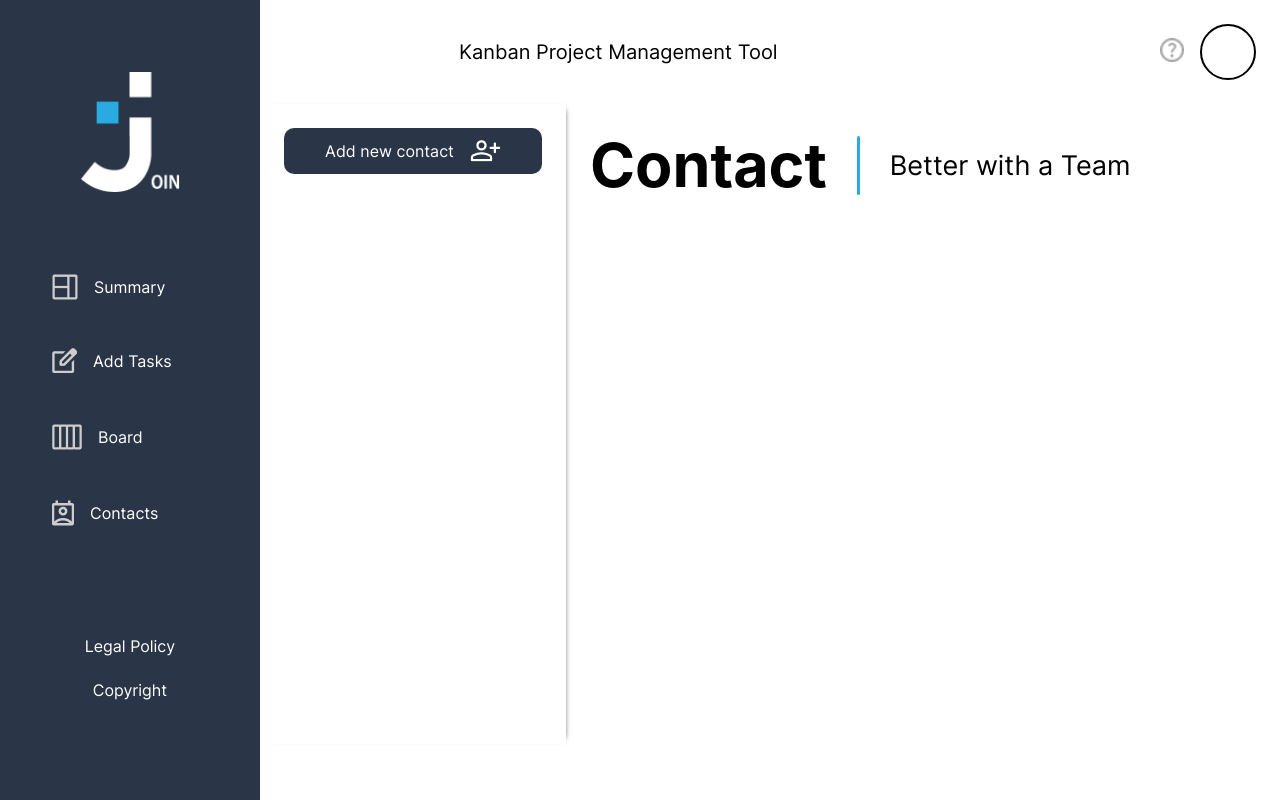
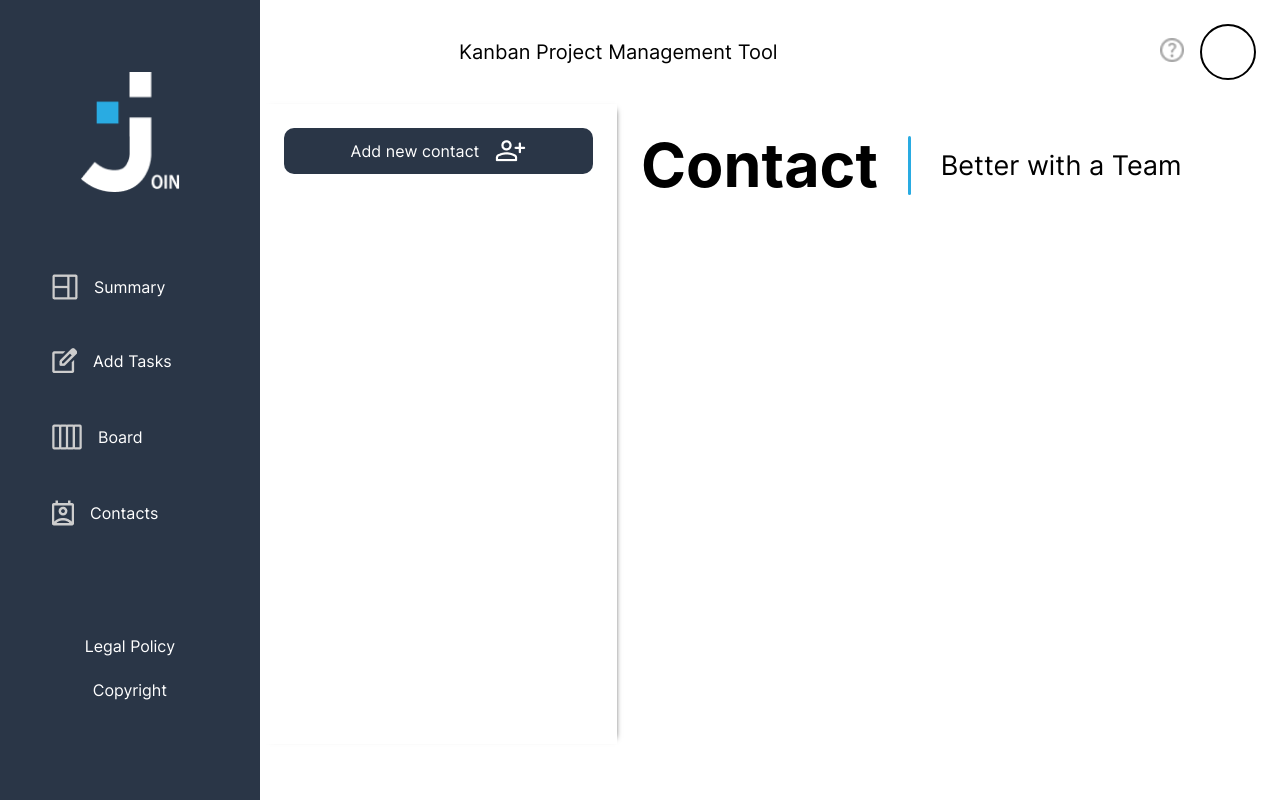
Before and after one commit to VincenzoRispoli/join-frontend, a website: page contacts.html in a window 1280 px wide. Drawn offline with Linux system fonts and the light colour scheme; sample sign-in values are in the browser's storage; a web font is replaced by a local one.

Commit message:
adjustments

```diff
--- a/CSS/contact.css
+++ b/CSS/contact.css
@@ -19,7 +19,7 @@ h3 {
 }
 
 .contact-list-container {
-    width: 30%;
+    width: 35%;
     height: 100%;
     box-shadow: 4px 0px 6px -6px #000;
     display: flex;
@@ -66,7 +66,7 @@ h3 {
 }
 
 .contacts-header-and-details-container {
-    width: 70%;
+    width: 65%;
     display: flex;
     flex-direction: column;
     align-items: flex-start;
@@ -480,6 +480,7 @@ input[type=number]::-webkit-inner-spin-button {
     display: flex;
     justify-content: space-between;
     align-items: center;
+    gap: 4px;
     padding: 12px 16px;
     border-radius: 10px;
     transition: all 0.125s cubic-bezier(.215, .61, .355, 1);
```
